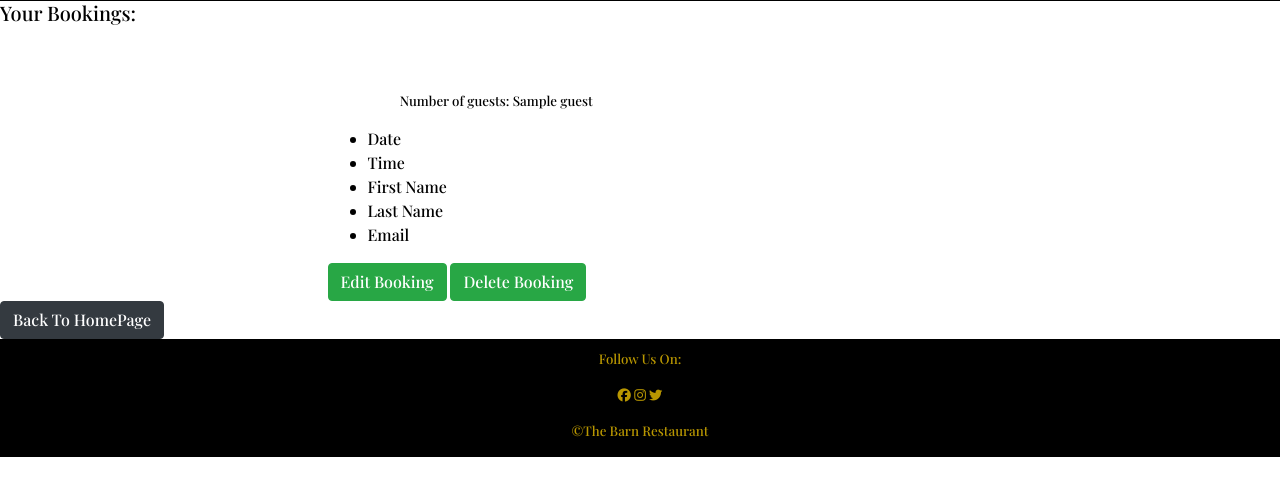
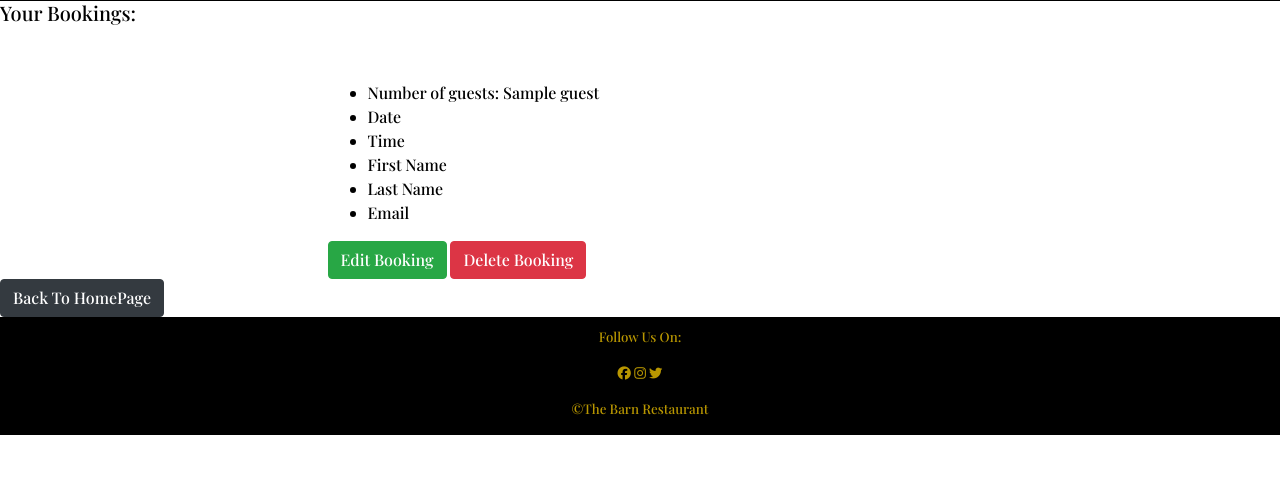
Before and after one commit to K-JC/The_Barn, a Django app: template templates/my_booking.html in a window 1280 px wide. Shown: the part 51-547 px from the top of the page. Run offline with Django 3.2, Linux system fonts and the light colour scheme; the template is opened without the code that fills it: most values are stand-ins (such as "Sample title", 1, 10 or a date in 2020); some libraries are stand-ins or nearby versions.

Commit message:
add delete and edit paths to urls.py begin to link up views.py edit and delete pages. Add correct color for buttons red for cancel. Edit page works will need to add ability to edit a booking now

```diff
--- a/bookingsystem/views.py
+++ b/bookingsystem/views.py
@@ -40,7 +40,7 @@ class BookingEdit(generic.UpdateView):
     fields = (['guest', 'day', 'time', 'first_name', 'last_name', 'email'])
 
     def get(self, request):
-        return render(request, 'my_booking.html')
+        return render(request, 'edit_booking.html')
 
 
 # This class will allow for the user to delete their booking
@@ -49,7 +49,7 @@ class BookingDelete(generic.DeleteView):
     template_name = 'delete_booking.html'
 
     def get(self, request):
-        return render(request, 'index.html')
+        return render(request, 'delete_booking.html')
 
 # Thic class will allow the user to view their bookings
 
--- a/templates/delete_booking.html
+++ b/templates/delete_booking.html
@@ -3,7 +3,6 @@
 {% block content %}
 
 <!--delete booking section-->
-<!--make a booking section-->
 <section id="make-booking" class="booking-table">
     <h5>Delete Your Booking Here: </h5>
 <div class="booking-container">
@@ -12,8 +11,7 @@
     <form method="POST">
         {% csrf_token %}
 
-
-        <button id="submit" value="Confirm" class="btn btn-dark" href="">Delete</button>
+        <button id="submit" value="Confirm" class="btn btn-danger" href="">Delete</button>
         <button id="submit-button" class="btn btn-dark" href=" {% url 'home' %}">Back</button>
     </form>
 </div>
--- a/templates/edit_booking.html
+++ b/templates/edit_booking.html
@@ -11,7 +11,7 @@
     <form method="POST">
         {% csrf_token %}
         {{ form.as_p }}
-        <button id="submit" class="btn btn-dark" href="">Edit</button>
+    <a href="{% url 'my_booking' %}" class="btn btn-dark">Back To My Bookings</a>
     </form>
 </div>
 </div>
--- a/templates/my_booking.html
+++ b/templates/my_booking.html
@@ -12,7 +12,7 @@
     <ul>
         <form method="POST">
 
-        <p>Number of guests: {{ object.guest }}</p>
+        <li>Number of guests: {{ object.guest }}</li>
         <li>Date</li>
         <li>Time</li>
         <li>First Name</li>
@@ -21,8 +21,8 @@
     </ul>
 
 </form>
-        <button id="submit-button" class="btn btn-success">Edit Booking</button>
-        <button id="submit-button" class="btn btn-success">Delete Booking</button>
+        <a href="{% url 'edit_booking' %}" class="btn btn-success">Edit Booking</a>
+        <a href="{% url 'delete_booking' %}" class="btn btn-danger">Delete Booking</a>
 </div>
 </div>
 </div>
```
